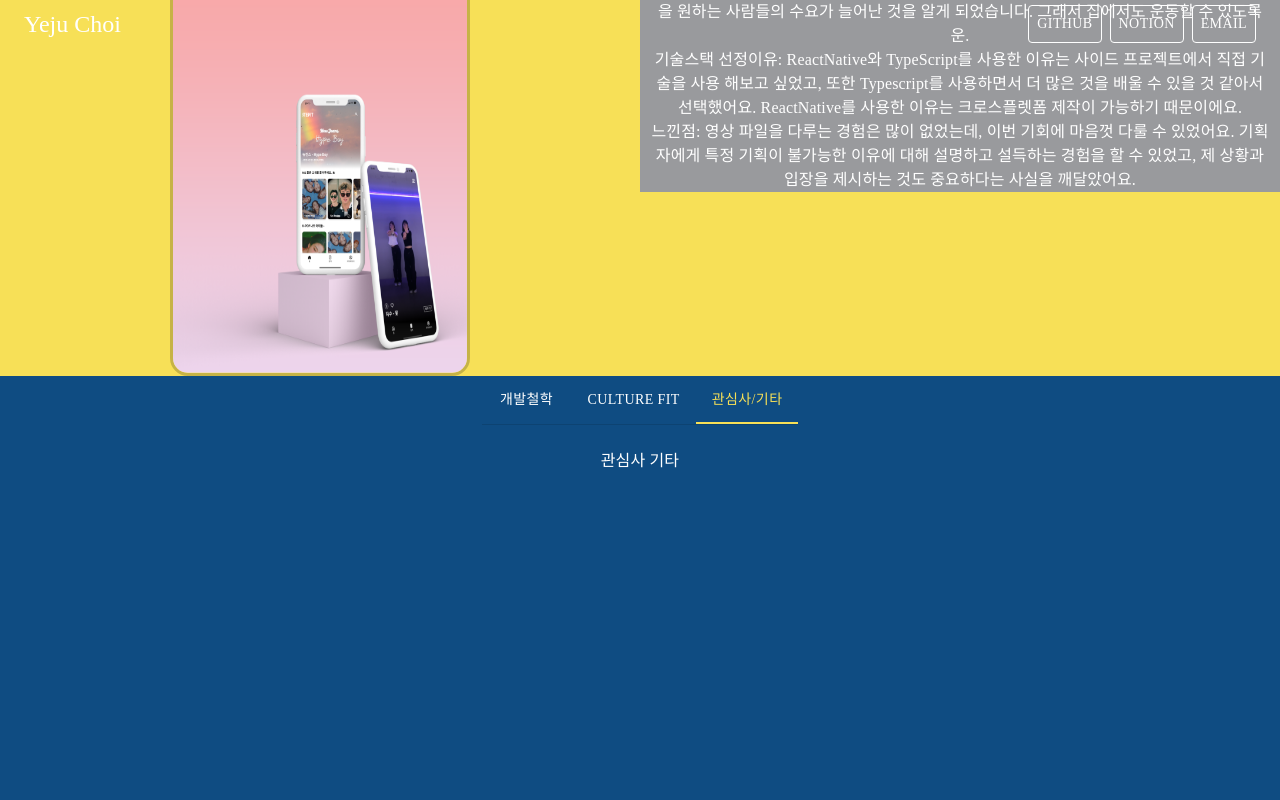
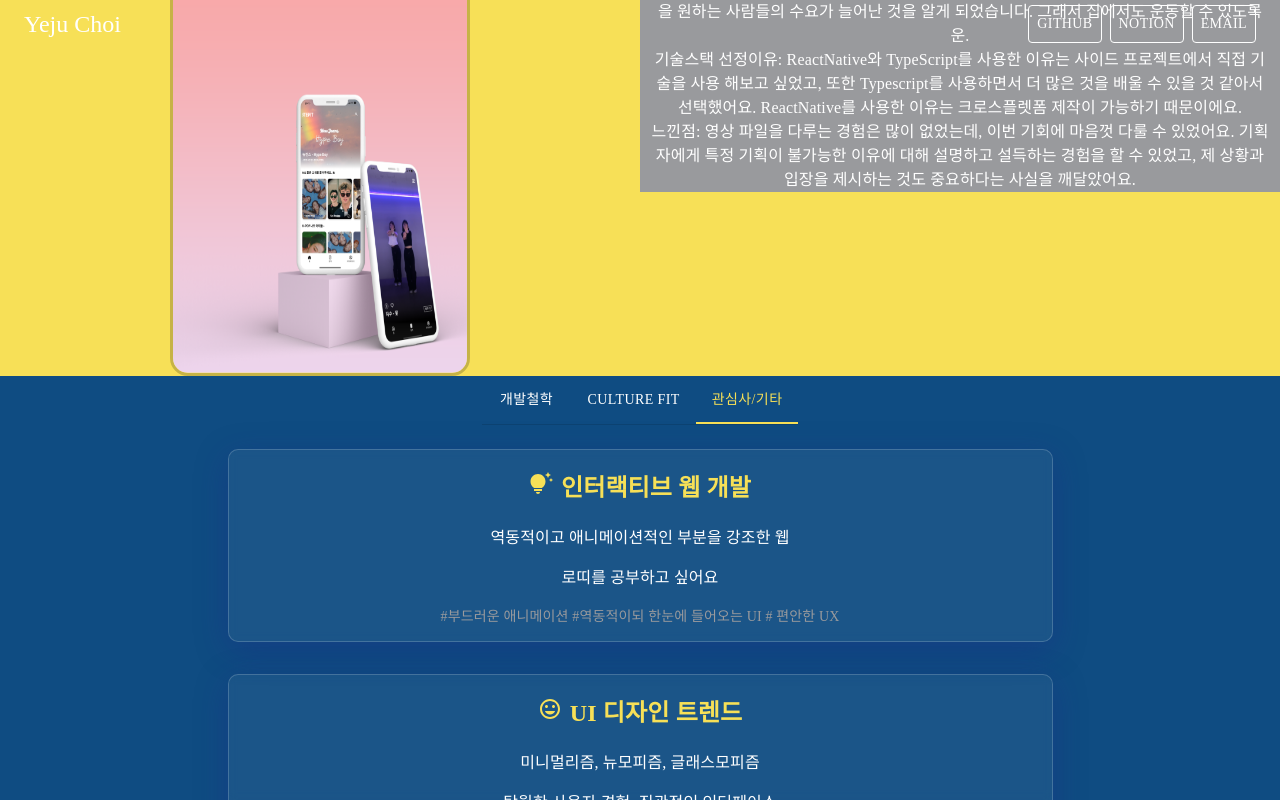
Before and after one commit to cyeju/cyeju-portfolio, a React (Vite) app: page / in a window 1280 px wide. Both pictures are taken after a click on the tab "관심사/기타". Shown: the part 2054-2854 px from the top of the page. Built offline with nearby package versions, Linux system fonts and the light colour scheme; a web font is replaced by a local one.

Commit message:
feat(interests): 컴포넌트 개발

```diff
--- /dev/null
+++ b/src/components/molecules/Interests.tsx
@@ -0,0 +1,59 @@
+import { Grid, Stack } from '@mui/material';
+import { GlassCard } from '@/components/atoms/GlassCard';
+import { TipsAndUpdates, TagFaces, Settings } from '@mui/icons-material';
+
+export const Interests = () => {
+  return (
+    <Grid container sx={{ width: '100%' }}>
+      <Grid item xs={12} sx={{ width: '100%' }}>
+        <Stack gap={4} sx={{ width: '100%' }}>
+          <Stack>
+            <GlassCard>
+              <h2 style={{ color: '#f7e057' }}>
+                <span style={{ marginRight: '8px' }}>
+                  <TipsAndUpdates />
+                </span>
+                인터랙티브 웹 개발
+              </h2>
+              <p>역동적이고 애니메이션적인 부분을 강조한 웹</p>
+              <p>로띠를 공부하고 싶어요</p>
+              <p style={{ color: '#999a9d', fontSize: '14px' }}>
+                #부드러운 애니메이션 #역동적이되 한눈에 들어오는 UI # 편안한 UX
+              </p>
+            </GlassCard>
+          </Stack>
+          <Stack>
+            <GlassCard>
+              <h2 style={{ color: '#f7e057' }}>
+                <span style={{ marginRight: '8px' }}>
+                  <TagFaces />
+                </span>
+                UI 디자인 트렌드
+              </h2>
+              <p>미니멀리즘, 뉴모피즘, 글래스모피즘</p>
+              <p>탁월한 사용자 경험, 직관적인 인터페이스</p>
+              <p style={{ color: '#999a9d', fontSize: '14px' }}>
+                #사용자 만족도가 서비스 #마이크로 인터랙션 #클레이 모피즘
+              </p>
+            </GlassCard>
+          </Stack>
+          <Stack>
+            <GlassCard>
+              <h2 style={{ color: '#f7e057' }}>
+                <span style={{ marginRight: '8px' }}>
+                  <Settings />
+                </span>
+                OSS 공헌
+              </h2>
+              <p>발전하고 지식을 나누고 싶어요</p>
+              <p>혼자만의 성장이 아닌 모두가 성장 할 수 있는 사회</p>
+              <p style={{ color: '#999a9d', fontSize: '14px' }}>
+                #받은만큼 더 베풀기 #행복을 나누면 2배 #자신이 발전해야 그만큼 공헌도 할수있어요
+              </p>
+            </GlassCard>
+          </Stack>
+        </Stack>
+      </Grid>
+    </Grid>
+  );
+};
--- a/src/components/organisms/Fourth.tsx
+++ b/src/components/organisms/Fourth.tsx
@@ -4,6 +4,7 @@ import { ColorSection } from '@/components/atoms/ColorSection';
 import { CustomTabPanel } from '@/components/molecules/CustomTabpanel';
 import { DevPhilosophy } from '@/components/molecules/DevPhilosophy';
 import { CultureFit } from '@/components/molecules/CultureFit';
+import { Interests } from '@/components/molecules/Interests';
 
 const a11yProps = (index: number) => {
   return {
@@ -50,8 +51,8 @@ export const Fourth = () => {
           <CustomTabPanel value={value} index={1} style={{ minHeight: '800px', maxWidth: '873px', width: '100%' }}>
             <CultureFit />
           </CustomTabPanel>
-          <CustomTabPanel value={value} index={2} style={{ minHeight: '800px' }}>
-            관심사 기타
+          <CustomTabPanel value={value} index={2} style={{ minHeight: '800px', maxWidth: '873px', width: '100%' }}>
+            <Interests />
           </CustomTabPanel>
         </Stack>
       </div>
```
